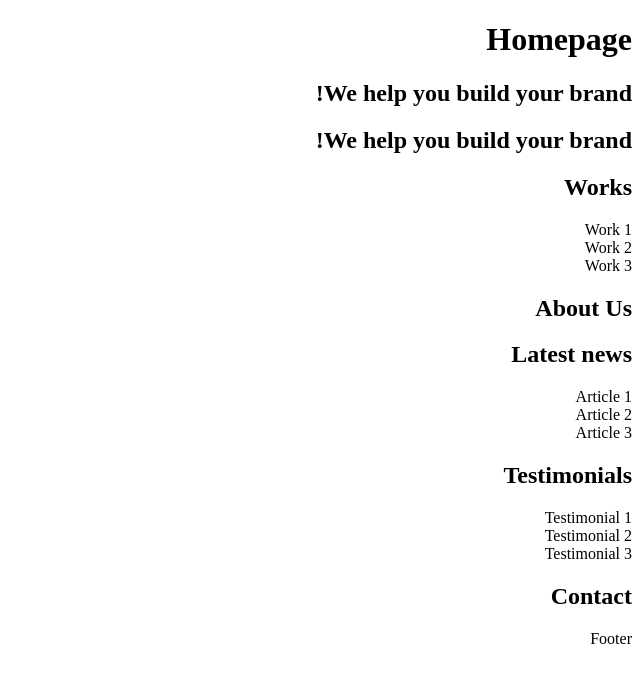
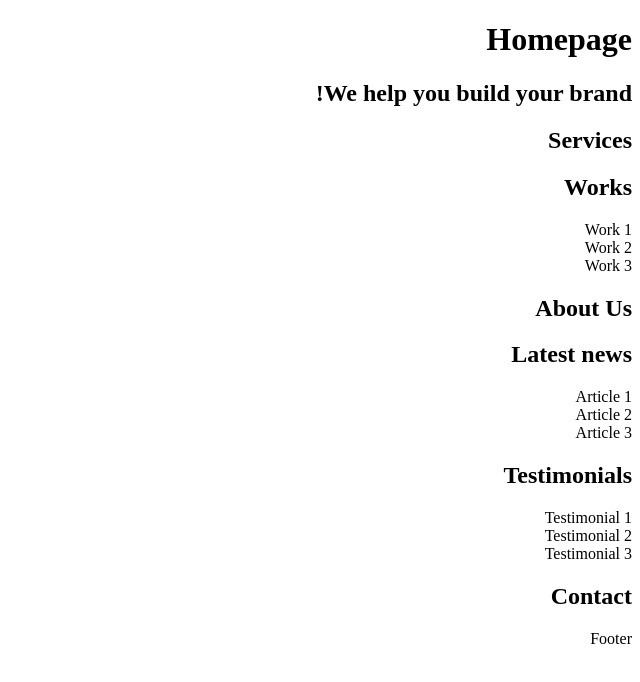
Before and after one commit to KendiAstro23/alx-frontend, a plain HTML site: page 0x00-html_advanced/9-index.html in a window 1280 px wide. Shown: the whole page, without its empty margins (640-1280 px from the left). Drawn offline with Linux system fonts and the light colour scheme.

Commit message:
Section expansion

```diff
--- a/0x00-html_advanced/9-index.html
+++ b/0x00-html_advanced/9-index.html
@@ -18,7 +18,7 @@
 		    <h2>We help you build your brand!</h2>
 	    </section>
             <section>
-		    <h2>We help you build your brand!</h2>
+		    <h2>Services</h2>
 	    </section>
             <section>
 		    <h2>Works</h2>
```
